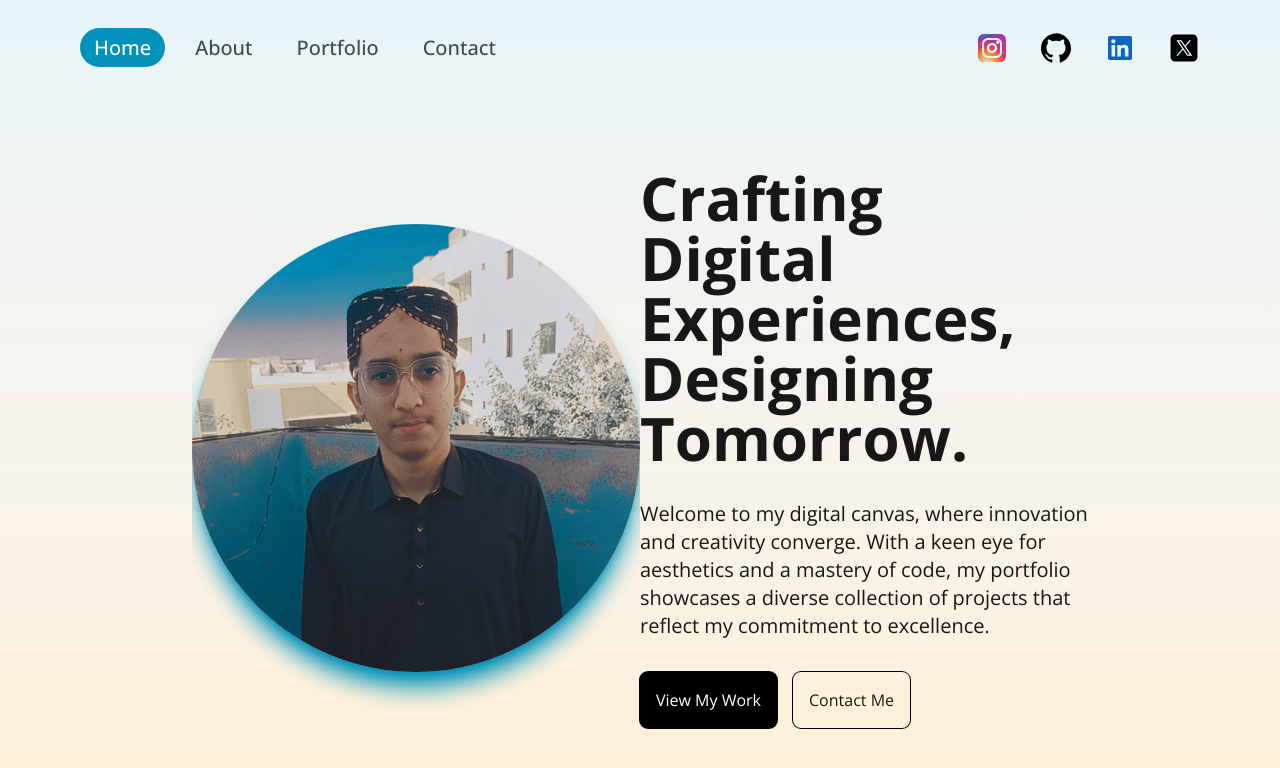
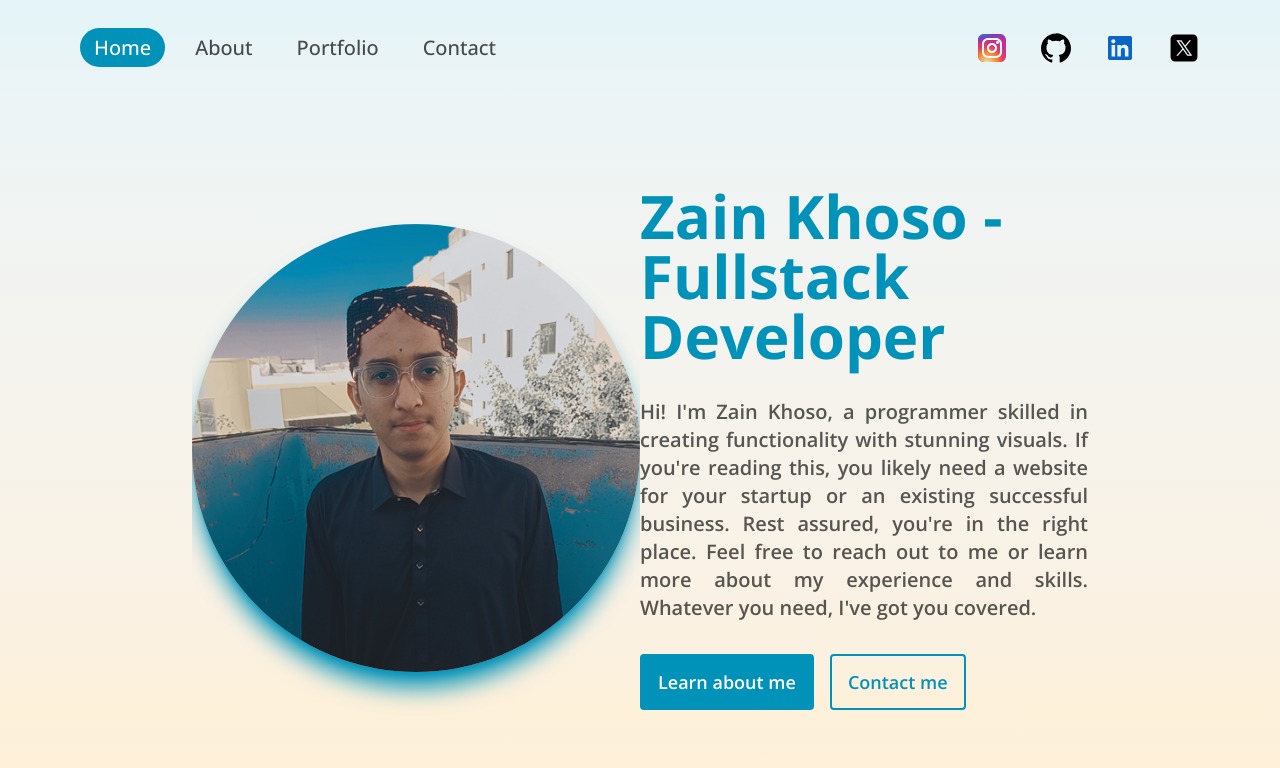
Before and after one commit to Zain-Khoso/Zain-Khoso, a Next.js app: page / in a window 1280 px wide. Shown: the top 768 px of the page. Built offline with nearby package versions, Linux system fonts and the light colour scheme; a web font is replaced by a local one.

Commit message:
update: Hero context section.

```diff
--- /dev/null
+++ b/src/components/Button.tsx
@@ -0,0 +1,52 @@
+"use client";
+
+// Lib Imports.
+import Link from "next/link";
+
+// Types.
+type Props = {
+  variant?: "default" | "outline";
+} & ChildrenProp;
+
+type ButtonProps = {
+  onClick?: () => void;
+} & Props;
+
+type LinkProps = {
+  href: string;
+} & Props;
+
+const classNames =
+  "border-primary cursor-pointer rounded border-2 px-4 py-3 text-lg font-semibold ";
+
+const variants = {
+  default: "bg-primary hover:bg-primary/85 hover:border-primary/85 text-white",
+  outline:
+    "hover:bg-primary/15 hover:border-primary/15 text-primary bg-transparent",
+};
+
+// General button component for the portfolio.
+export function Button({
+  children,
+  variant = "default",
+  onClick,
+}: ButtonProps) {
+  return (
+    <button
+      type="button"
+      onClick={onClick}
+      className={classNames + variants[variant]}
+    >
+      {children}
+    </button>
+  );
+}
+
+// General button component for the portfolio in link form.
+export function ButtonLink({ children, variant = "default", href }: LinkProps) {
+  return (
+    <Link href={href} className={classNames + variants[variant]}>
+      {children}
+    </Link>
+  );
+}
--- a/src/components/HeroContext.tsx
+++ b/src/components/HeroContext.tsx
@@ -1,25 +1,32 @@
+// Components.
+import { ButtonLink } from "./Button";
+
 // Landing page's hero context component.
 export default function HeroContext() {
   return (
-    <div className="flex h-1/2 flex-col items-center justify-center gap-8 lg:h-full lg:w-1/2">
-      {/* TITLE */}
-      <h1 className="text-4xl font-bold md:text-6xl">
-        Crafting Digital Experiences, Designing Tomorrow.
+    <section className="flex h-1/2 flex-col items-start justify-center gap-8 lg:h-full lg:w-1/2">
+      {/* Title */}
+      <h1 className="text-primary text-4xl font-bold md:text-6xl">
+        Zain Khoso - <br />
+        Fullstack Developer
       </h1>
-      {/* DESC */}
-      <p className="md:text-xl">
-        Welcome to my digital canvas, where innovation and creativity converge.
-        With a keen eye for aesthetics and a mastery of code, my portfolio
-        showcases a diverse collection of projects that reflect my commitment to
-        excellence.
+
+      {/* Description */}
+      <p className="text-justify font-semibold text-black/65 md:text-xl">
+        Hi! I'm Zain Khoso, a programmer skilled in creating functionality with
+        stunning visuals. If you're reading this, you likely need a website for
+        your startup or an existing successful business. Rest assured, you're in
+        the right place. Feel free to reach out to me or learn more about my
+        experience and skills. Whatever you need, I've got you covered.
       </p>
-      {/* BUTTONS */}
+
+      {/* CTA */}
       <div className="flex w-full gap-4">
-        <button className="rounded-lg bg-black p-4 text-white ring-1 ring-black">
-          View My Work
-        </button>
-        <button className="rounded-lg p-4 ring-1 ring-black">Contact Me</button>
+        <ButtonLink href="/about">Learn about me</ButtonLink>
+        <ButtonLink href="/contact" variant="outline">
+          Contact me
+        </ButtonLink>
       </div>
-    </div>
+    </section>
   );
 }
--- a/types.d.ts
+++ b/types.d.ts
@@ -1 +1 @@
-type ChildrenProp = { children: Readonly<React.ReactNode> };
+type ChildrenProp = { children?: Readonly<React.ReactNode> };
```
